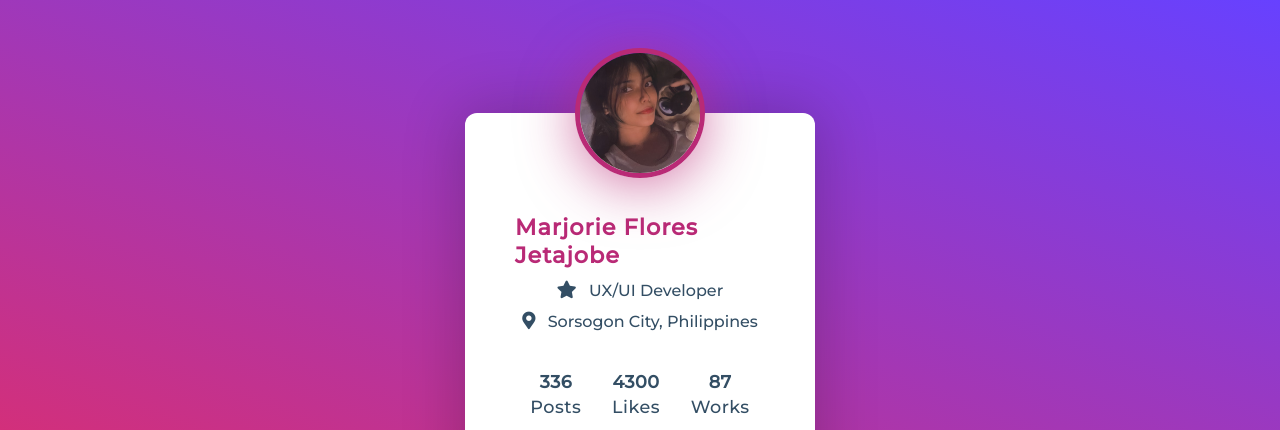
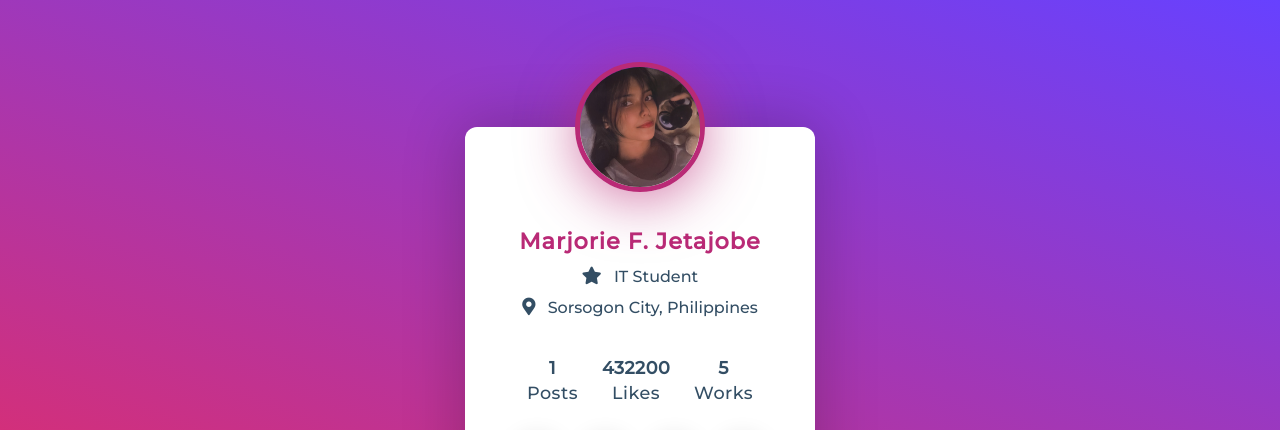
Before and after one commit to Marjorhi/Profile, a plain HTML site: page index.html in a window 1280 px wide. Shown: the top 430 px of the page. Drawn offline with Linux system fonts and the light colour scheme.

Commit message:
Update index.html
changes in html

```diff
--- a/index.html
+++ b/index.html
@@ -13,10 +13,10 @@
         <div class="img-container">
             <img src="image/Image.jpg" alt="profile image">
         </div>
-        <p class="info full-name">Marjorie Flores Jetajobe</p>
+        <p class="info full-name">Marjorie F. Jetajobe</p>
         <p class="info role">
             <i class="fas fa-star"></i>
-            UX/UI Developer
+            IT Student
         </p>
         <p class="info place">
             <i class="fas fa-map-marker-alt"></i>
@@ -24,14 +24,14 @@
         </p>
 
         <div class="posts-info">
-            <p><span>336</span> Posts</p>
-            <p><span>4300</span> Likes</p>
-            <p><span>87</span> Works</p>
+            <p><span>1</span> Posts</p>
+            <p><span>432200</span> Likes</p>
+            <p><span>5</span> Works</p>
         </div>
 
         <div class="social-container">
-            <button class="youtube">
-                <i class="fab fa-youtube"></i>
+            <button class="facebook">
+                <i class="fab fa-facebook"></i>
             </button>
             <button class="linkedin">
                 <i class="fab fa-linkedin-in"></i>
```
